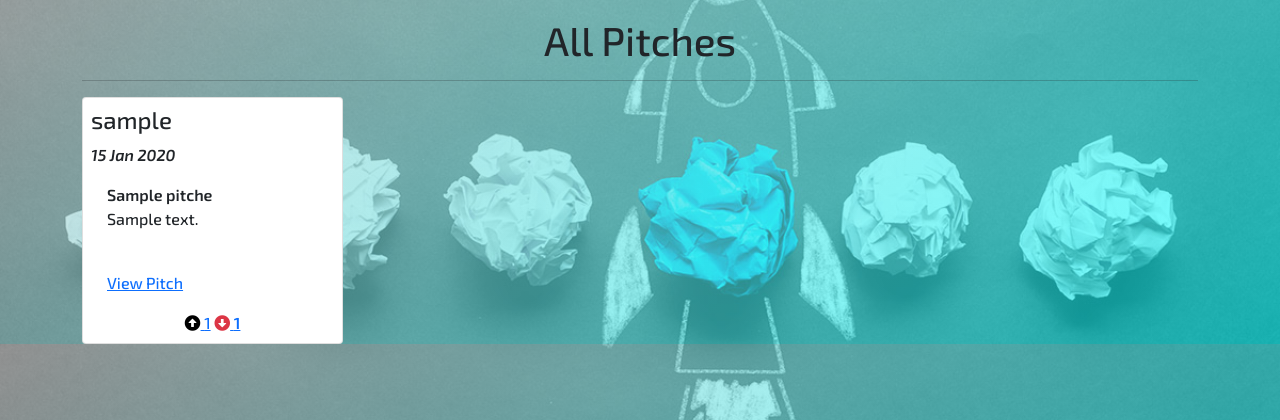
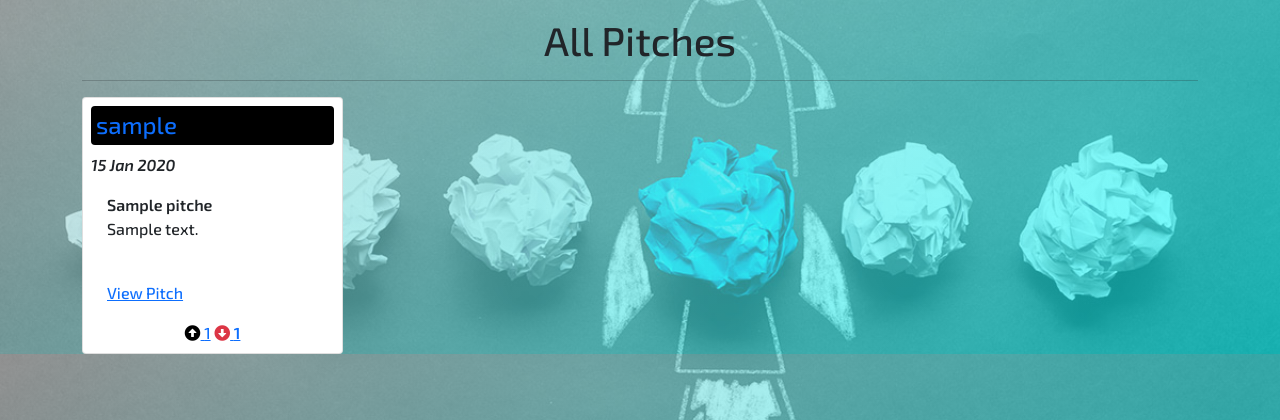
Before and after one commit to Lyonsmasawa/Pitchperfect, a Flask app: page / in a window 1280 px wide. Shown: the part 80-500 px from the top of the page. Run offline with Flask 2, Linux system fonts and the light colour scheme; tables that the repository leaves empty hold one stand-in row (values such as "Sample post"); some libraries are stand-ins or nearby versions.

Commit message:
deploy to heroku

```diff
--- a/app/templates/macros.html
+++ b/app/templates/macros.html
@@ -7,9 +7,9 @@
     <div class="card text-justify p-2 h-100">
         <div class="">
             <strong>
-                <h4>{{pitch.user.username}}</h4>
+                <h4 class="card text-primary bg-black p-1">{{pitch.user.username}}</h4>
             </strong>
-            <em class="text-center">{{pitch.posted.strftime("%d %b %Y")}}</em>
+            <em class="text-center p-0.2">{{pitch.posted.strftime("%d %b %Y")}}</em>
             <br>
         </div>
         <div class="card-body">
```
